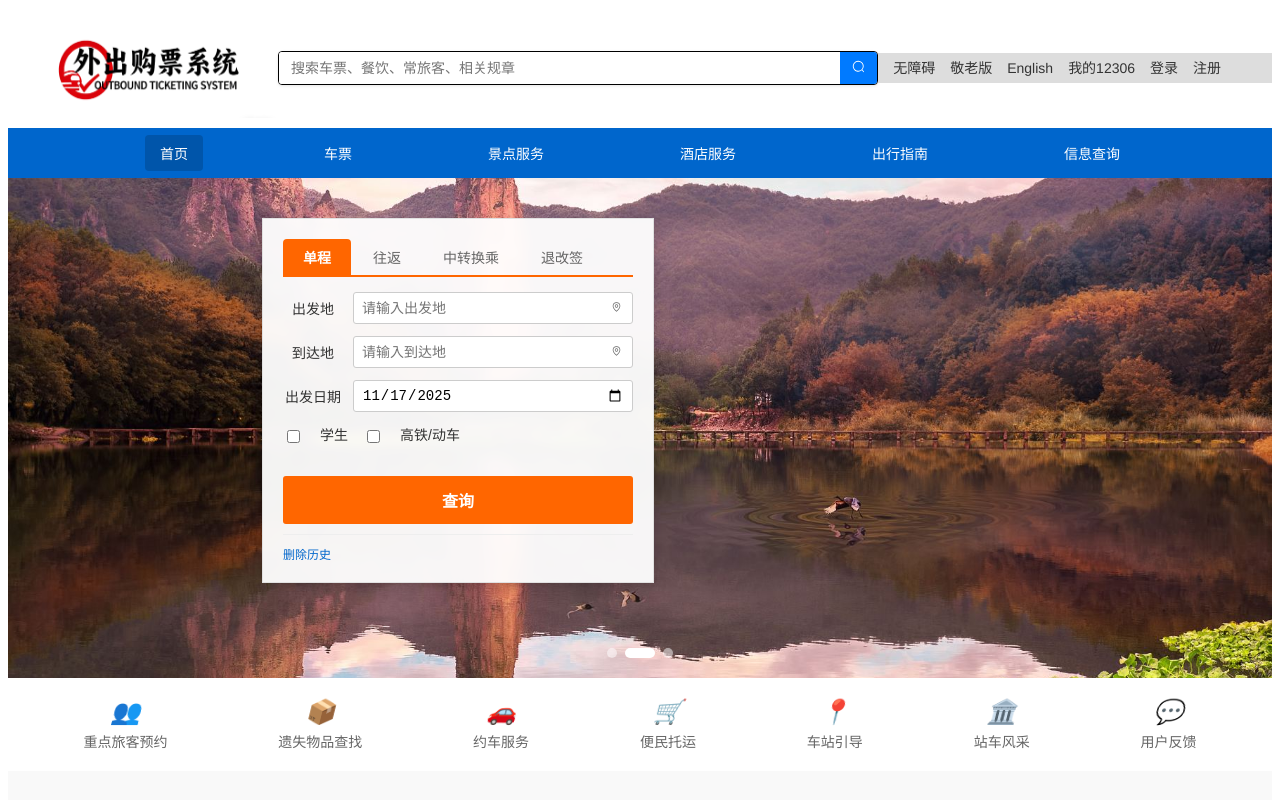
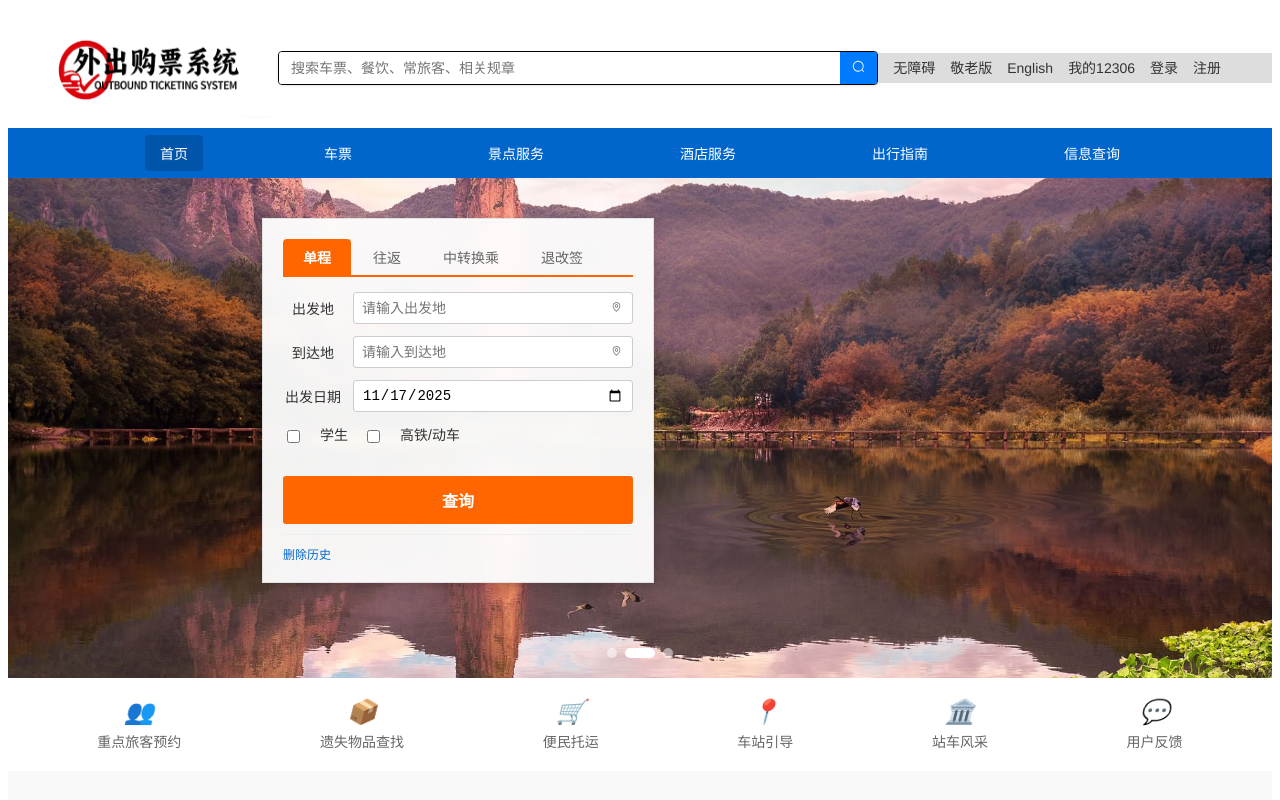
Before and after one commit to zheng0456/ticketing_system, a Vue app: page /index in a window 1280 px wide. Shown: the top 800 px of the page. Built offline with nearby package versions, Linux system fonts and the light colour scheme.

Commit message:
feat(index): 移除约车服务功能图标
- 从首页功能图标列表中移除了约车服务选项
- 更新了功能图标组件的布局结构
- 简化了首页展示的功能模块数量

```diff
--- a/src/components/index/FeatureIcons.vue
+++ b/src/components/index/FeatureIcons.vue
@@ -7,10 +7,6 @@
     <div class="icon-item">
       <i class="icon">📦</i>
       <span>遗失物品查找</span>
-    </div>
-    <div class="icon-item">
-      <i class="icon">🚗</i>
-      <span>约车服务</span>
     </div>
     <div class="icon-item">
       <i class="icon">🛒</i>
```
